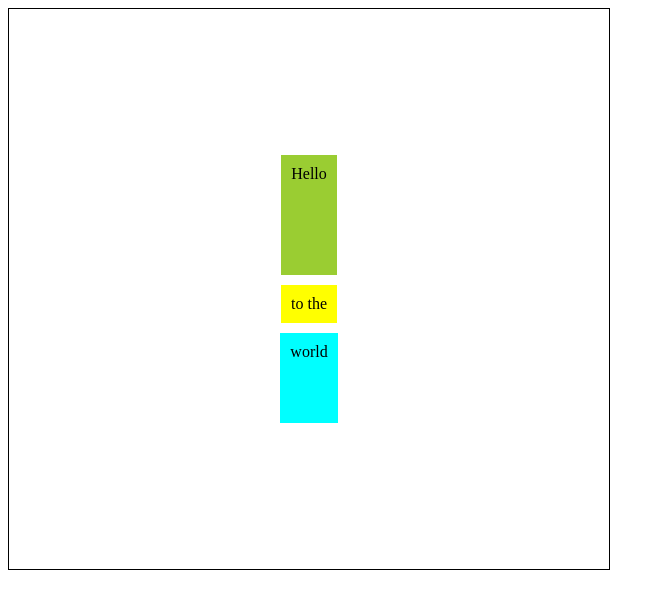
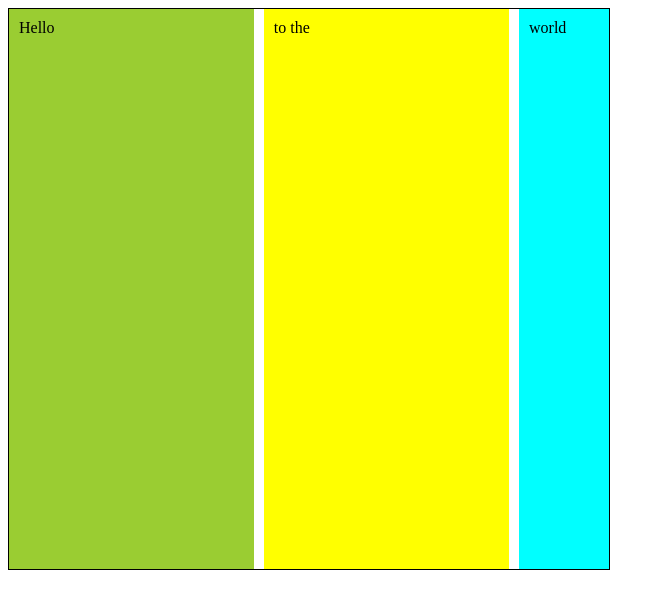
Before and after one commit to samndambuki/Flexbox-Jitu, a plain HTML site: page index.html in a window 1280 px wide. Shown: the whole page, without its empty margins (0-665 px from the left). Drawn offline with Linux system fonts and the light colour scheme.

Commit message:
flex grow

```diff
--- a/index.css
+++ b/index.css
@@ -9,12 +9,12 @@ body{
     height:70vh;
     display:flex;
     /* flex-direction:row; */
-    justify-content: center;
-    align-items: center;
+    /* justify-content: center;
+    align-items: center; */
     gap: 10px;
     /* flex-wrap: wrap; */
-    align-content: center;
-    flex-flow: column wrap;
+    /* align-content: center; */
+    flex-flow: row wrap;
 }
 
 .box1, .box2, .box3{
@@ -27,13 +27,15 @@ body{
     background-color: yellowgreen;
     /* order:1;
     height: 90px; */
-    flex-basis: 100px;
+    /* flex-basis: 100px; */
+    flex-grow: 1;
 }
 
 .box2{
     background-color: yellow;
     /* order:2; */
     /* height: 150px; */
+    flex-grow: 1;
 }
 
 .box3{
```
Also changed, not shown: index.html (+0 -2 lines).
